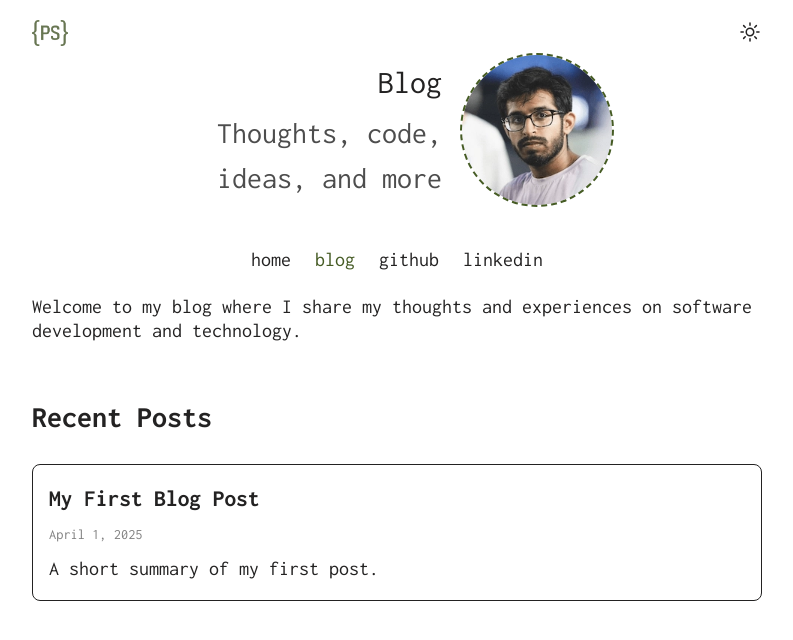
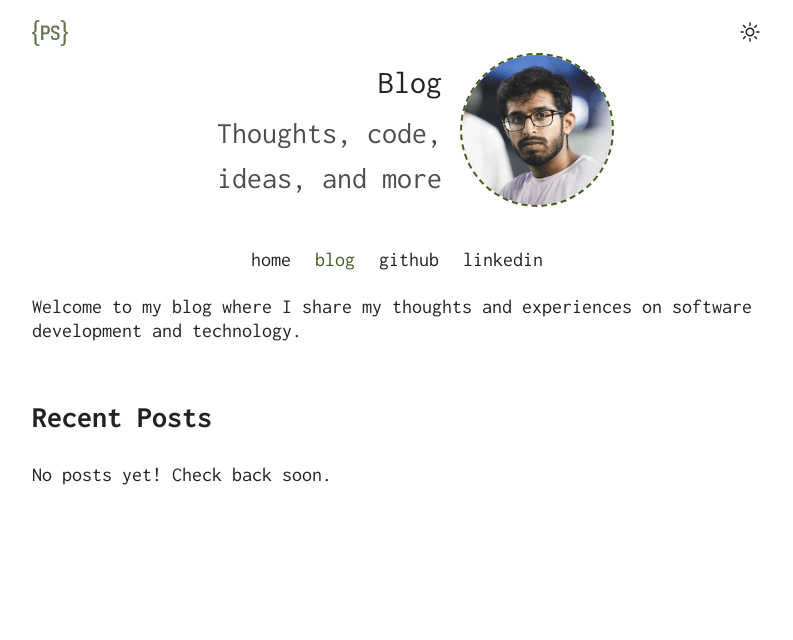
Before and after one commit to parthshahp/nextjs-blog, a Next.js app: page /blog in a window 1280 px wide. Shown: the top 640 px of the page, without its empty margins (243-1036 px from the left). Built offline with nearby package versions, Linux system fonts and the light colour scheme.

Commit message:
Empty page message

```diff
--- a/app/blog/page.tsx
+++ b/app/blog/page.tsx
@@ -1,11 +1,9 @@
 import HeaderLayout from "@/components/header-layout";
 import { getBlogPosts, formatDate } from "./utils";
 import Link from "next/link";
-import styles from './page.module.css'; // Import the CSS module
+import styles from './page.module.css';
 
 export default function Blog() {
-  const posts = getBlogPosts();
-
   return (
     <>
       <HeaderLayout title="Blog" subtitle="Thoughts, code, ideas, and more">
@@ -14,7 +12,24 @@ export default function Blog() {
           technology.
         </p>
       </HeaderLayout>
+      <PostList />
+    </>
+  );
+}
 
+function PostList() {
+  const posts = getBlogPosts();
+
+  if (!posts.length) {
+    return (
+      <div className={styles.blog__listContainer}>
+        <h2>Recent Posts</h2>
+        <p>No posts yet! Check back soon.</p>
+      </div>
+    );
+  }
+
+  return (
     <div className={styles.blog__listContainer}>
       <h2 className={styles.blog__listTitle}>Recent Posts</h2>
       <ul className={styles.blog__postList}>
@@ -33,6 +48,5 @@ export default function Blog() {
         ))}
       </ul>
     </div>
-    </>
-  );
+  )
 }
--- a/app/blog/utils.ts
+++ b/app/blog/utils.ts
@@ -44,7 +44,8 @@ function readMDXFile(filePath: string) {
 
 function getMDXData(dir: string) {
   const mdxFiles = getMDXFiles(dir);
-  return mdxFiles.map((file) => {
+  return mdxFiles
+    .map((file) => {
       const { metadata, content } = readMDXFile(path.join(dir, file));
       const slug = path.basename(file, path.extname(file));
 
@@ -53,7 +54,8 @@ function getMDXData(dir: string) {
         slug,
         content,
       };
-  });
+    })
+    .filter((post) => post.metadata.published === "true");
 }
 
 export function getBlogPosts() {
--- a/content/first.mdx
+++ b/content/first.mdx
@@ -2,7 +2,7 @@
 title: "My First Blog Post"
 slug: "first"
 date: "2025-04-01"
-published: "true"
+published: "false"
 description: "A short summary of my first post."
 tags: "introduction" # Optional tags
 ---
```
Lines whose indentation alone changed are shown as unchanged.
